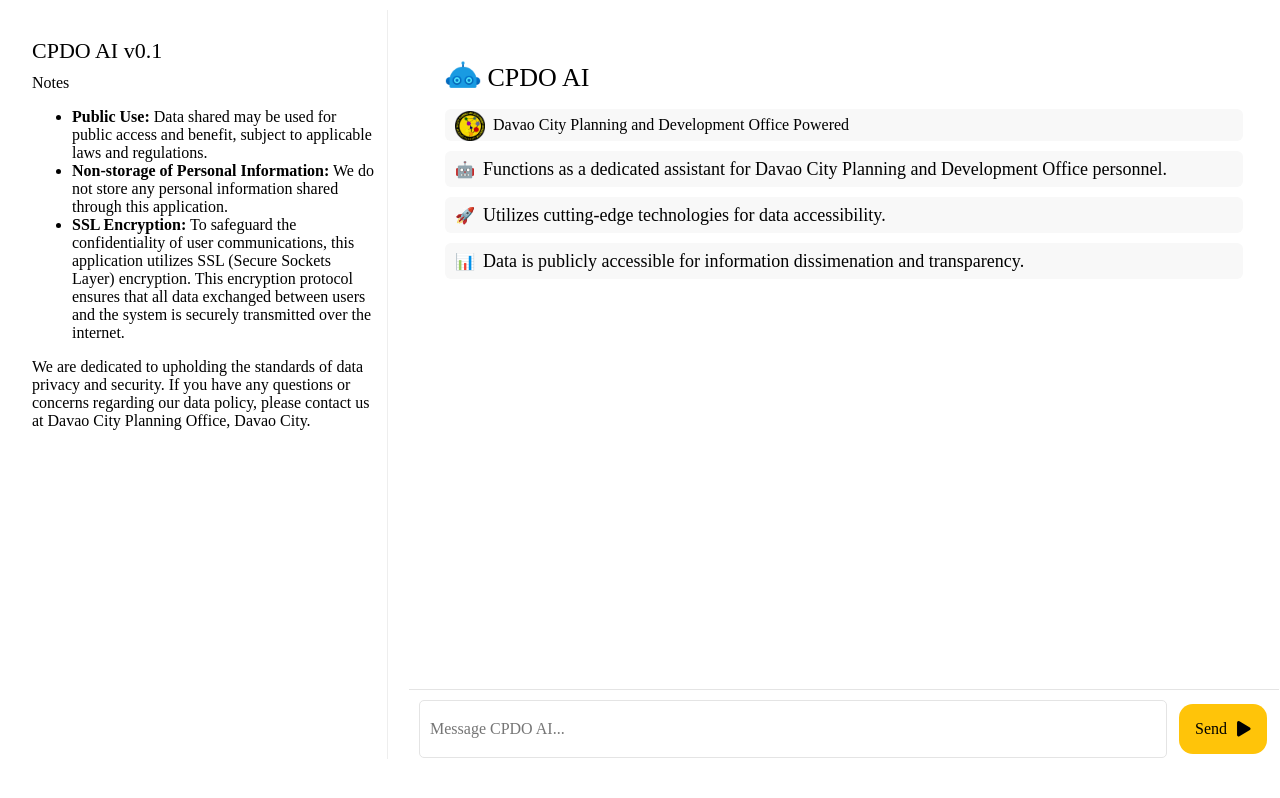
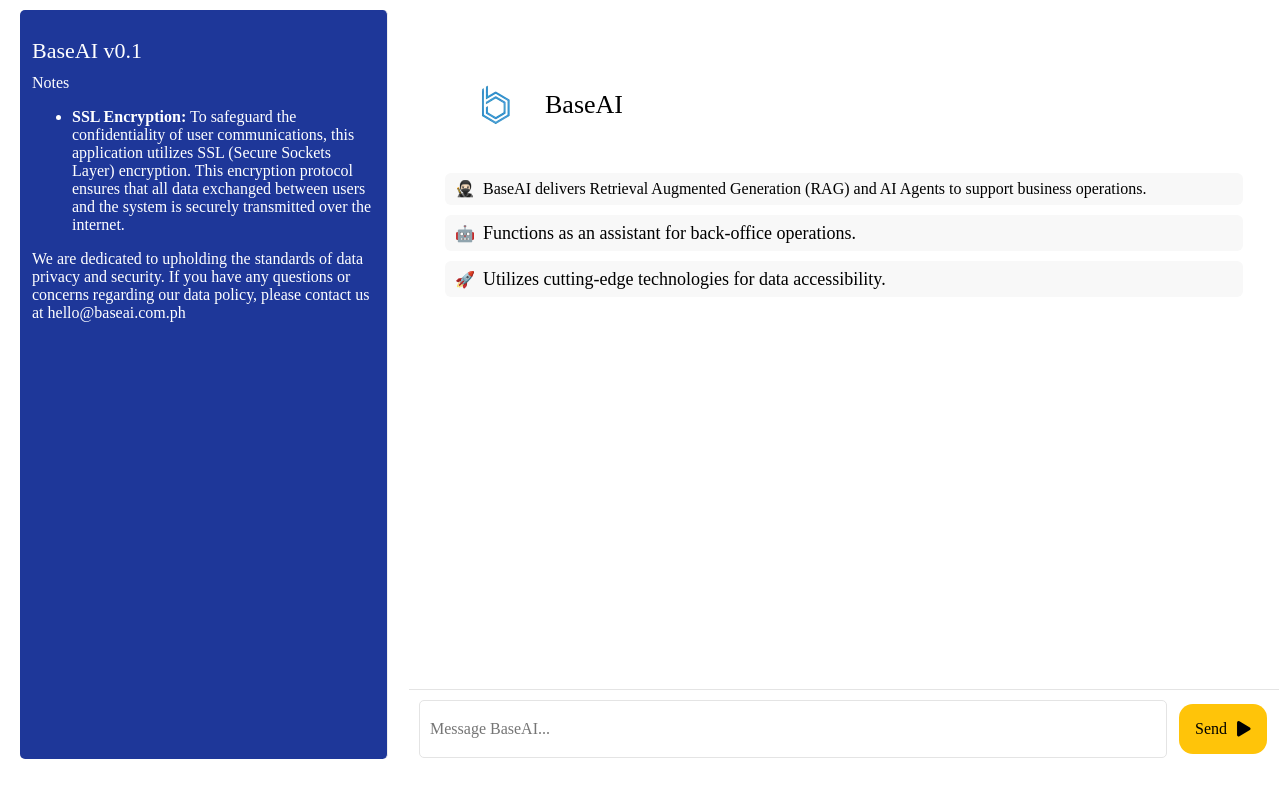
Before and after one commit to andersonbond/friday-react, a React (Vite) app: page /home in a window 1280 px wide. Built offline with nearby package versions, Linux system fonts and the light colour scheme; a web font is replaced by a local one.

Commit message:
feat: BaseAI

```diff
--- a/index.html
+++ b/index.html
@@ -2,7 +2,7 @@
 <html lang="en" mode="ios">
   <head>
     <meta charset="utf-8" />
-    <title>CPDO AI</title>
+    <title>BaseAI</title>
 
     <base href="/" />
 
--- a/src/components/About.tsx
+++ b/src/components/About.tsx
@@ -1,23 +1,21 @@
 import React from 'react';
-import friday from '../assets/friday2.png';
-import cpdo from '../assets/cpdo-logo.png';
-
+import BaseAILogo from '../assets/baseup_logo2.png';
 const About: React.FC = () => {
 
   const InfoCard = (
     <div className='m-10 p-16'>
       <h1>
-        <img src={friday} alt="Friday" className='friday-icon-md' /> CPDO AI
+        <img src={BaseAILogo} alt="Friday" className='friday-icon-md' style={{ verticalAlign: 'middle' }} />BaseAI
       </h1>
       <ul className='ol-2'>
         <li>
-          <img src={cpdo} alt="Davao City Planning and Development Office"  style={{ height: '30px', verticalAlign: 'middle' }} />
-          <span className='ml-8'>Davao City Planning and Development Office Powered</span>
+          🥷🏻
+          <span className='ml-8'>BaseAI delivers Retrieval Augmented Generation (RAG) and AI Agents to support business operations.</span>
         </li>
         <li>
           🤖
           <span className="ml-8 text-18">
-            Functions as a dedicated assistant for Davao City Planning and Development Office personnel.
+            Functions as an assistant for back-office operations.
           </span>
         </li>
         <li>
@@ -25,12 +23,6 @@
           <span className="ml-8 text-18">
             Utilizes cutting-edge technologies for data accessibility.
           </span>
-        </li>
-        <li>
-          📊
-            <span className="ml-8 text-18">
-              Data is publicly accessible for information dissimenation and transparency.
-            </span>
         </li>
       </ul>
     </div>
--- a/src/components/ChatStream.css
+++ b/src/components/ChatStream.css
@@ -1,4 +1,7 @@
 .version-info {
+  background: #1e3799;
+  color: #fff;
+  border-radius: 5px;
   border-right: 1px solid #eee;
   max-width: 368px;
   margin: 10px 20px 10px 20px;
@@ -100,12 +103,12 @@
   font-weight: bold;
 }
 .friday-icon {
-  height: 26px;
+  height: 30px;
   vertical-align: top;
   margin-right: 6px;
 }
 .friday-icon-md {
-  height: 36px;
+  height: 100px;
   vertical-align: bottom;
 }
 .loader {
--- a/src/components/ChatStream.tsx
+++ b/src/components/ChatStream.tsx
@@ -2,7 +2,7 @@
 import { IonButton, IonIcon } from '@ionic/react';
 import axios from 'axios';
 import './ChatStream.css';
-import friday from '../assets/friday2.png';
+import BaseAILogo from '../assets/baseup_logo2.png';
 import loader from '../assets/loader.gif';
 import { play } from 'ionicons/icons';
 
@@ -107,24 +107,18 @@
       <div className="version-info">
         <div>
           <h3>
-              CPDO AI v0.1
+              BaseAI v0.1
           </h3>
           <p>
             Notes
           </p>
           <ul>
             <li>
-              <strong>Public Use:</strong> Data shared may be used for public access and benefit, subject to applicable laws and regulations.
-            </li>
-            <li>
-              <strong>Non-storage of Personal Information:</strong> We do not store any personal information shared through this application.
-            </li>
-            <li>
               <strong>SSL Encryption:</strong> To safeguard the confidentiality of user communications, this application utilizes SSL (Secure Sockets Layer) encryption. This encryption protocol ensures that all data exchanged between users and the system is securely transmitted over the internet.
             </li>
           </ul>
           <p>
-            We are dedicated to upholding the standards of data privacy and security. If you have any questions or concerns regarding our data policy, please contact us at Davao City Planning Office, Davao City.
+            We are dedicated to upholding the standards of data privacy and security. If you have any questions or concerns regarding our data policy, please contact us at hello@baseai.com.ph
           </p>
         </div>
       </div>
@@ -136,8 +130,8 @@
             <div key={index} className={`message ${msg.sender === 'friday' ? 'from-friday' : ''}`}>
                 {msg.sender === 'friday' && (
                   <div className="friday-label">
-                    <img src={friday} alt="Friday" className='friday-icon' />
-                    CPDO AI
+                    <img src={BaseAILogo} alt="Friday" className='friday-icon' />
+                    BaseAI
                   </div>
                 )}
                   {msg.sender === 'user' && (
@@ -171,7 +165,7 @@
           ))}
           {typing && (
             <div className="loader">
-              <img src={friday} className='friday-icon' /><img src={loader} alt="Loading..." />
+              <img src={BaseAILogo} className='friday-icon' /><img src={loader} alt="Loading..." />
             </div>
           )}
         </div>
@@ -183,8 +177,8 @@
             onChange={(e) => setInput(e.target.value)}
             onKeyPress={handleKeyPress}
             disabled={typing}
-            aria-label="Message CPDO AI..."
-            placeholder='Message CPDO AI...'
+            aria-label="Message BaseAI..."
+            placeholder='Message BaseAI...'
           />
           <IonButton color="warning" fill="solid" onClick={sendMessage} disabled={typing}>
             Send <IonIcon slot="end" icon={play}></IonIcon>
```
Also changed, not shown: src/assets/baseup_logo2.png (added).
